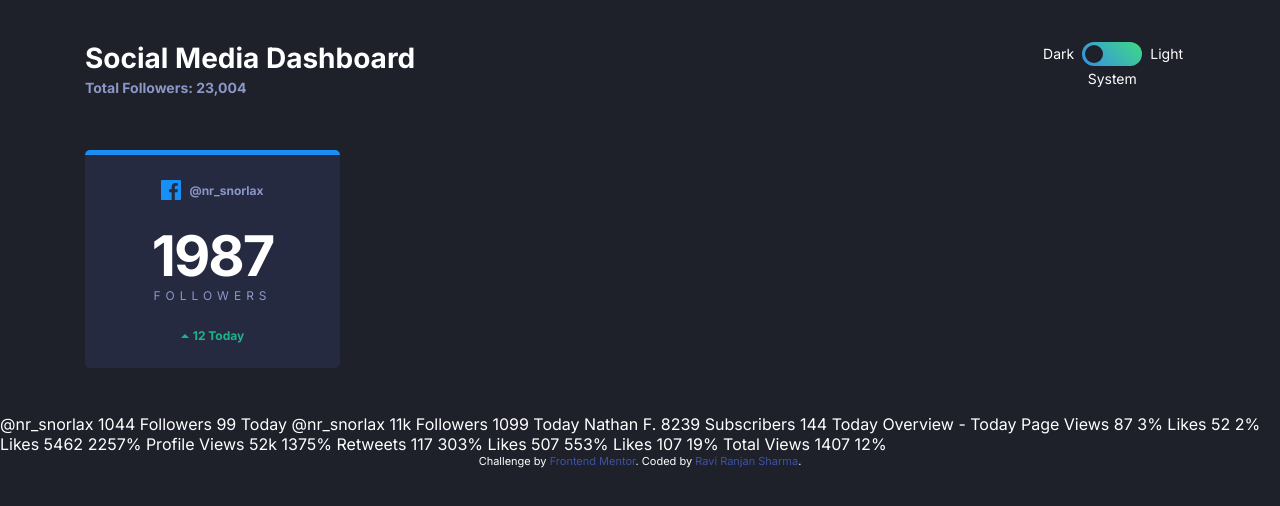
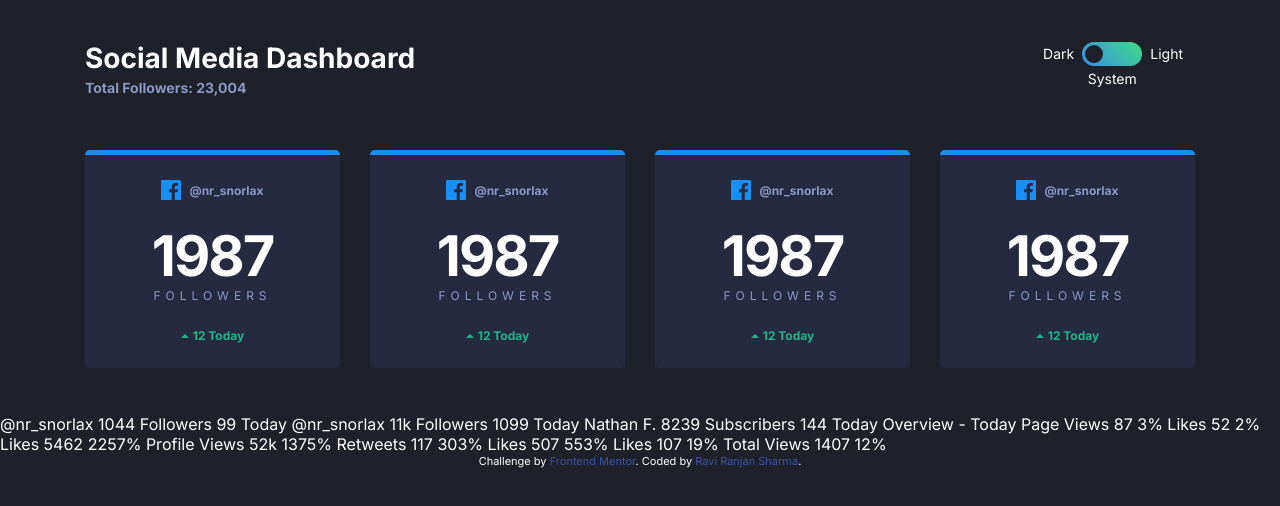
Before and after one commit to Ravi-Ranjan-Sharma-droid/Fem-SM-dashboard-dark-light-toggle, a website: page index.html in a window 1280 px wide. Drawn offline with Linux system fonts and the light colour scheme; files that its build step writes are made by us from their sources.

Commit message:
copy 4 card

```diff
--- a/app/scss/globals/layout.scss
+++ b/app/scss/globals/layout.scss
@@ -9,3 +9,10 @@
 		padding: 0;
 	}
 }
+
+.flex-parent{
+	@include breakpoint(medium){
+		display: flex;
+		gap: rem(30);
+	}
+}
--- a/index.html
+++ b/index.html
@@ -56,8 +56,59 @@
     </fieldset>
   </header>
   <main>
-    <section class="container">
-
+    <section class="container flex-parent">
+      <!-- card 1 -->
+      <div class="card card--facebook">
+        <div class="card__platform">
+          <img class="card__icon"
+          src="images/icon-facebook.svg"
+          alt="Facebook">
+          <div class="card__username">@nr_snorlax</div>
+        </div>
+        <div class="card__followers">
+          <div class="card__count card__count--big">1987</div>
+          <div class="card__label">Followers</div>
+        </div>
+        <div class="card__change card__change--up">
+          <img src="images/icon-up.svg" alt="icon-up-arrow">
+          <div class="card__number">12 Today</div>
+        </div>
+      </div>
+      <!-- card 2 -->
+      <div class="card card--facebook">
+        <div class="card__platform">
+          <img class="card__icon"
+          src="images/icon-facebook.svg"
+          alt="Facebook">
+          <div class="card__username">@nr_snorlax</div>
+        </div>
+        <div class="card__followers">
+          <div class="card__count card__count--big">1987</div>
+          <div class="card__label">Followers</div>
+        </div>
+        <div class="card__change card__change--up">
+          <img src="images/icon-up.svg" alt="icon-up-arrow">
+          <div class="card__number">12 Today</div>
+        </div>
+      </div>
+      <!-- card 3 -->
+      <div class="card card--facebook">
+        <div class="card__platform">
+          <img class="card__icon"
+          src="images/icon-facebook.svg"
+          alt="Facebook">
+          <div class="card__username">@nr_snorlax</div>
+        </div>
+        <div class="card__followers">
+          <div class="card__count card__count--big">1987</div>
+          <div class="card__label">Followers</div>
+        </div>
+        <div class="card__change card__change--up">
+          <img src="images/icon-up.svg" alt="icon-up-arrow">
+          <div class="card__number">12 Today</div>
+        </div>
+      </div>
+      <!-- card 4 -->
       <div class="card card--facebook">
         <div class="card__platform">
           <img class="card__icon"
```
Also changed, not shown: dist/style.css, 1 other file.
